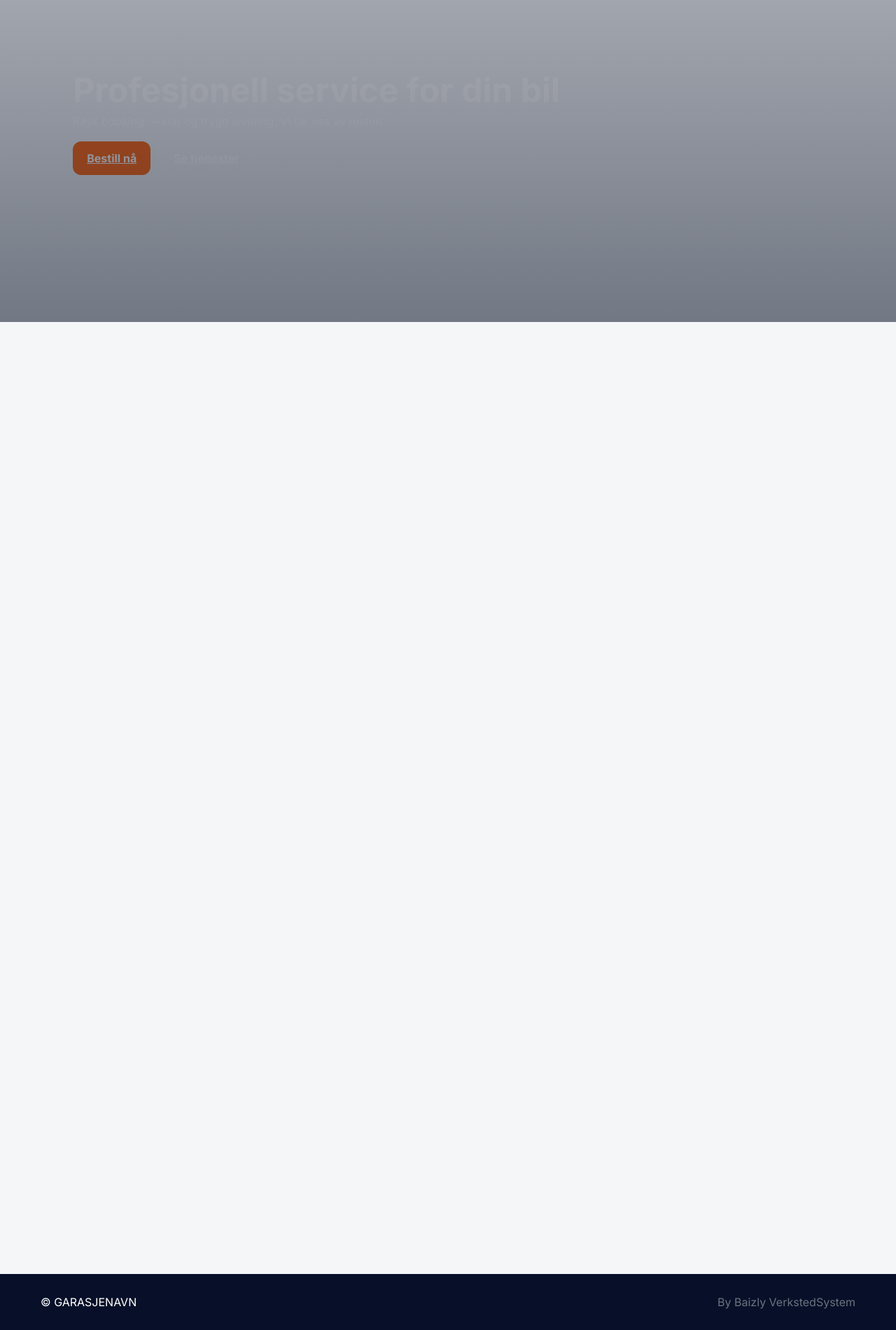
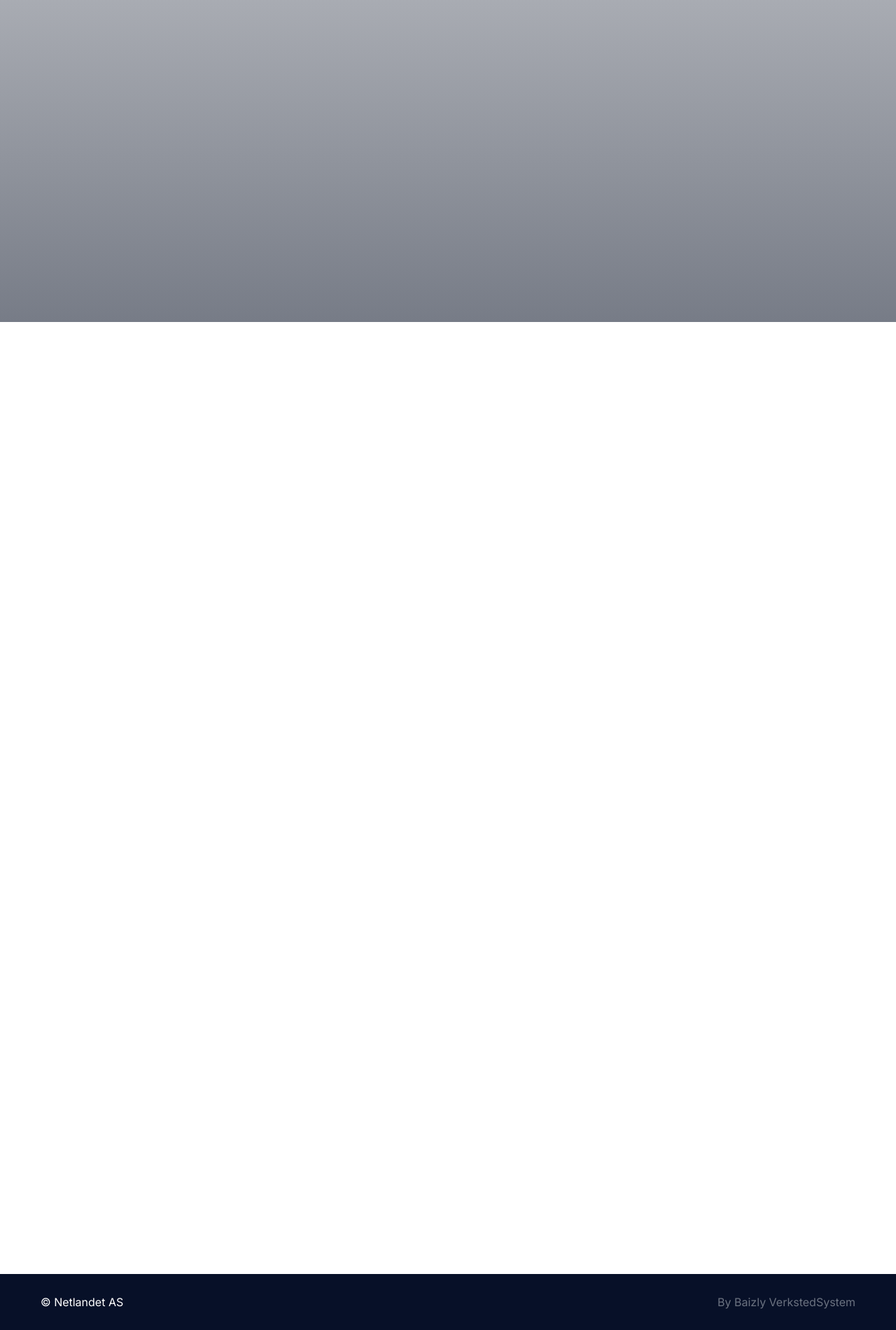
Before and after one commit to Baizly/Baizly, a plain HTML site: page index.html in a window 1280 px wide. Shown: the part 164-2064 px from the top of the page at 70% size. Drawn offline with Linux system fonts and the light colour scheme.

Commit message:
Update index.html

```diff
--- a/index.html
+++ b/index.html
@@ -26,12 +26,12 @@ Quick config example (edit in the CONFIG block near top of file):
 <head>
   <meta charset="utf-8" />
   <meta name="viewport" content="width=device-width,initial-scale=1" />
-  <title>GARASJENAVN — Bestill verksted</title>
+  <title>NETLANDET AS — Bestill verksted</title>
   <meta name="description" content="Enkel bestilling og profesjonell service for verksteder. By Baizly VerkstedSystem." />
   <link href="https://fonts.googleapis.com/css2?family=Inter:wght@400;600;700&display=swap" rel="stylesheet">
   <style>
     :root{
-      --primary:#071028; --accent:#ff6b1a; --muted:#6b7280; --bg:#f4f6f8; --glass:rgba(255,255,255,0.85);
+      --primary:#5EB6E4; --accent:#ffffff; --muted:#6b7280; --bg:#ffffff; --glass:rgba(255,255,255,0.85);
       --garage-name: 'NETLANDET AS';
     }
     *{box-sizing:border-box}
@@ -190,7 +190,7 @@ Quick config example (edit in the CONFIG block near top of file):
         <div class="book-left reveal">
           <h2>Bestill time</h2>
           <p class="muted">Fyll ut skjemaet, så registreres henvendelsen direkte i verkstedet.</p>
-          <iframe class="book-iframe" id="bookingForm" src="https://docs.google.com/forms/d/e/YOUR_FORM_ID/viewform?embedded=true">Loading…</iframe>
+          <iframe class="book-iframe" id="bookingForm" src="https://docs.google.com/forms/d/e/1FAIpQLScOYW8aKlgbnBqQIQgu09yeuD3uF348U5ZQ7SxdsbIPY2lQZA/viewform">Loading…</iframe>
         </div>
         <aside class="book-side reveal">
           <h3>Hva skjer etter bestilling?</h3>
@@ -223,7 +223,7 @@ Quick config example (edit in the CONFIG block near top of file):
   <!-- Footer -->
   <footer class="site-footer">
     <div class="wrap container">
-      <div>&copy; <span id="copyYear"></span> <span id="copyName">GARASJENAVN</span></div>
+      <div>&copy; <span id="copyYear"></span> <span id="copyName">Netlandet AS</span></div>
       <div class="muted">By Baizly VerkstedSystem</div>
     </div>
   </footer>
```
